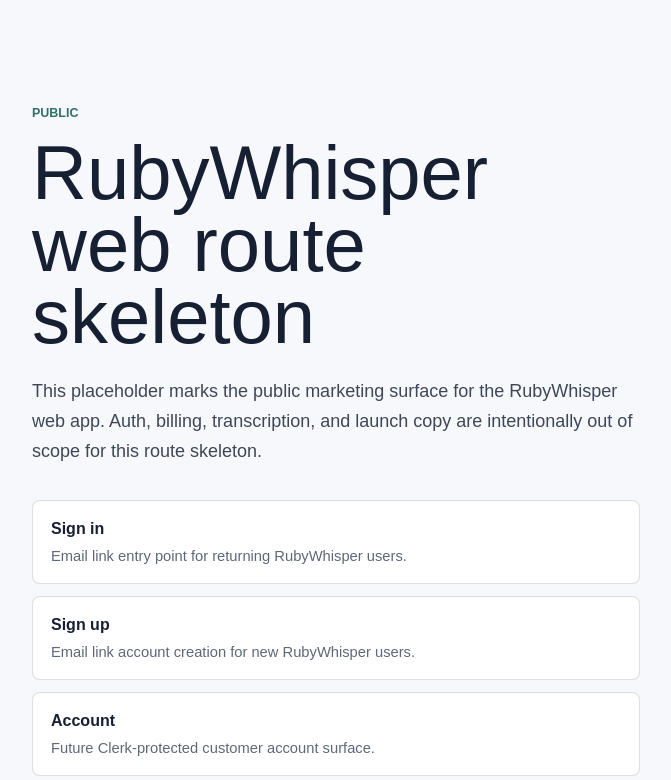
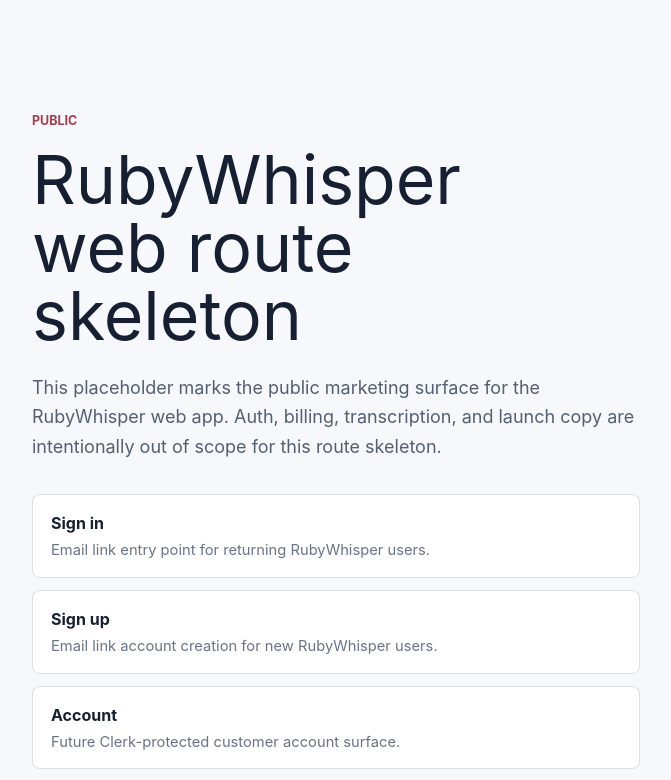
Before and after one commit to brandonnshore/rubywispr-, a Next.js app in the folder apps/web/: page / in a window 1280 px wide. Shown: the top 780 px of the page, without its empty margins (304-975 px from the left). Built offline with nearby package versions, Linux system fonts and the light colour scheme.

Commit message:
Add web design tokens and UI primitives

```diff
--- a/apps/web/src/app/globals.css
+++ b/apps/web/src/app/globals.css
@@ -1,78 +1,336 @@
 @import "tailwindcss";
 
 :root {
-  color: #172033;
-  background: #f7f8fb;
-  font-family: Arial, Helvetica, sans-serif;
+  /* WEB_DESIGN_SPEC token roles: color.background, color.surface, color.text.primary, color.text.secondary, color.accent, color.success, color.warning, color.error */
+  --rw-color-background: #f7f8fb;
+  --rw-color-surface: #ffffff;
+  --rw-color-surface-muted: #eef2f4;
+  --rw-color-surface-subtle: #fbfcfd;
+  --rw-color-text-primary: #172033;
+  --rw-color-text-secondary: #536071;
+  --rw-color-text-muted: #687486;
+  --rw-color-border: rgb(23 32 51 / 14%);
+  --rw-color-border-strong: rgb(23 32 51 / 22%);
+  --rw-color-accent: #a73e4c;
+  --rw-color-accent-hover: #87303d;
+  --rw-color-accent-soft: #fff1f3;
+  --rw-color-accent-border: rgb(167 62 76 / 30%);
+  --rw-color-accent-contrast: #ffffff;
+  --rw-color-success: #217a4b;
+  --rw-color-success-soft: #eef8f2;
+  --rw-color-success-border: rgb(33 122 75 / 28%);
+  --rw-color-warning: #986315;
+  --rw-color-warning-soft: #fff8e8;
+  --rw-color-warning-border: rgb(152 99 21 / 30%);
+  --rw-color-error: #b42334;
+  --rw-color-error-soft: #fff0f1;
+  --rw-color-error-border: rgb(180 35 52 / 30%);
+
+  /* WEB_DESIGN_SPEC token roles: radius.small, radius.medium */
+  --rw-radius-small: 4px;
+  --rw-radius-medium: 8px;
+
+  /* WEB_DESIGN_SPEC token roles: space.1, space.2, space.3, space.4, space.6, space.8 */
+  --rw-space-1: 4px;
+  --rw-space-2: 8px;
+  --rw-space-3: 12px;
+  --rw-space-4: 16px;
+  --rw-space-6: 24px;
+  --rw-space-8: 32px;
+
+  /* WEB_DESIGN_SPEC token roles: duration.fast, duration.normal, easing.standard */
+  --rw-duration-fast: 120ms;
+  --rw-duration-normal: 220ms;
+  --rw-easing-standard: cubic-bezier(0.2, 0, 0, 1);
+
+  --color-background: var(--rw-color-background);
+  --color-surface: var(--rw-color-surface);
+  --color-text-primary: var(--rw-color-text-primary);
+  --color-text-secondary: var(--rw-color-text-secondary);
+  --color-accent: var(--rw-color-accent);
+  --color-success: var(--rw-color-success);
+  --color-warning: var(--rw-color-warning);
+  --color-error: var(--rw-color-error);
+  --radius-small: var(--rw-radius-small);
+  --radius-medium: var(--rw-radius-medium);
+  --space-1: var(--rw-space-1);
+  --space-2: var(--rw-space-2);
+  --space-3: var(--rw-space-3);
+  --space-4: var(--rw-space-4);
+  --space-6: var(--rw-space-6);
+  --space-8: var(--rw-space-8);
+  --duration-fast: var(--rw-duration-fast);
+  --duration-normal: var(--rw-duration-normal);
+  --easing-standard: var(--rw-easing-standard);
+
+  --rw-font-sans: -apple-system, BlinkMacSystemFont, "Segoe UI", Helvetica,
+    Arial, sans-serif;
+  --rw-shadow-focus: 0 0 0 4px rgb(167 62 76 / 18%);
 }
 
 * {
   box-sizing: border-box;
 }
 
+html {
+  color: var(--rw-color-text-primary);
+  background: var(--rw-color-background);
+  font-family: var(--rw-font-sans);
+  text-rendering: optimizeLegibility;
+  -webkit-font-smoothing: antialiased;
+}
+
 body {
   margin: 0;
   min-height: 100vh;
-  background: #f7f8fb;
+  background: var(--rw-color-background);
+}
+
+::selection {
+  background: var(--rw-color-accent-soft);
+  color: var(--rw-color-text-primary);
 }
 
 a {
-  color: inherit;
-  text-decoration: none;
+  color: var(--rw-color-accent);
+  text-decoration-thickness: 1px;
+  text-underline-offset: 0.18em;
+  transition:
+    color var(--rw-duration-fast) var(--rw-easing-standard),
+    text-decoration-color var(--rw-duration-fast) var(--rw-easing-standard);
 }
 
+a:hover {
+  color: var(--rw-color-accent-hover);
+}
+
+button,
+input,
+textarea,
+select {
+  font: inherit;
+}
+
+button {
+  cursor: pointer;
+}
+
+:focus-visible {
+  outline: 3px solid var(--rw-color-accent);
+  outline-offset: 3px;
+  box-shadow: var(--rw-shadow-focus);
+}
+
+:disabled,
+[aria-disabled="true"],
+[data-disabled="true"] {
+  cursor: not-allowed;
+  opacity: 0.58;
+}
+
+[data-loading="true"] {
+  cursor: progress;
+}
+
+@media (prefers-reduced-motion: reduce) {
+  *,
+  *::before,
+  *::after {
+    scroll-behavior: auto !important;
+    transition-duration: 1ms !important;
+    animation-duration: 1ms !important;
+    animation-iteration-count: 1 !important;
+  }
+}
+
+h1,
+h2,
+h3,
+p {
+  overflow-wrap: break-word;
+}
+
+h1 {
+  margin: 0;
+  max-width: 13ch;
+  color: var(--rw-color-text-primary);
+  font-size: clamp(2.1rem, 6.5vw, 4.25rem);
+  line-height: 1;
+  letter-spacing: 0;
+}
+
+.rw-page-shell,
 .surface-shell {
   display: grid;
   min-height: 100vh;
   place-items: center;
-  padding: 48px 20px;
+  padding: clamp(var(--rw-space-8), 7vw, 56px) var(--rw-space-6);
 }
 
+.rw-container,
 .surface-panel {
   width: min(100%, 720px);
   padding: clamp(28px, 5vw, 56px);
 }
 
+.rw-kicker,
 .surface-kicker {
   margin: 0 0 14px;
-  color: #2f6f6a;
+  color: var(--rw-color-accent);
   font-size: 0.78rem;
   font-weight: 700;
   letter-spacing: 0;
   text-transform: uppercase;
 }
 
-h1 {
-  margin: 0;
-  max-width: 12ch;
-  color: #172033;
-  font-size: clamp(2.1rem, 7vw, 4.75rem);
-  line-height: 0.95;
-  letter-spacing: 0;
-}
-
+.rw-copy,
 .surface-copy {
-  margin: 24px 0 0;
+  margin: var(--rw-space-6) 0 0;
   max-width: 62ch;
-  color: #3f4757;
+  color: var(--rw-color-text-secondary);
   font-size: clamp(1rem, 2vw, 1.125rem);
   line-height: 1.65;
 }
 
+.rw-stack {
+  display: grid;
+  gap: var(--rw-space-4);
+}
+
+.rw-cluster {
+  display: flex;
+  flex-wrap: wrap;
+  gap: var(--rw-space-3);
+  align-items: center;
+}
+
+.rw-panel,
+.route-link,
+.email-auth-form,
+.account-status {
+  border: 1px solid var(--rw-color-border);
+  border-radius: var(--rw-radius-medium);
+  background: var(--rw-color-surface);
+}
+
+.rw-panel {
+  padding: clamp(var(--rw-space-6), 4vw, var(--rw-space-8));
+}
+
+.rw-button,
+.email-auth-form button,
+.account-acceptance-form button,
+.account-billing-actions button {
+  display: inline-flex;
+  min-height: 48px;
+  width: fit-content;
+  align-items: center;
+  justify-content: center;
+  border: 1px solid var(--rw-color-accent);
+  border-radius: var(--rw-radius-medium);
+  background: var(--rw-color-accent);
+  color: var(--rw-color-accent-contrast);
+  font: inherit;
+  font-weight: 700;
+  padding: 0 18px;
+  text-decoration: none;
+  transition:
+    background var(--rw-duration-fast) var(--rw-easing-standard),
+    border-color var(--rw-duration-fast) var(--rw-easing-standard),
+    color var(--rw-duration-fast) var(--rw-easing-standard);
+}
+
+.rw-button:hover,
+.email-auth-form button:hover:not(:disabled),
+.account-acceptance-form button:hover:not(:disabled),
+.account-billing-actions button:hover:not(:disabled) {
+  border-color: var(--rw-color-accent-hover);
+  background: var(--rw-color-accent-hover);
+  color: var(--rw-color-accent-contrast);
+}
+
+.rw-button-secondary,
+.account-billing-actions form:last-child button {
+  border-color: var(--rw-color-accent-border);
+  background: var(--rw-color-surface);
+  color: var(--rw-color-accent);
+}
+
+.rw-button-secondary:hover,
+.account-billing-actions form:last-child button:hover:not(:disabled) {
+  border-color: var(--rw-color-accent);
+  background: var(--rw-color-accent-soft);
+  color: var(--rw-color-accent-hover);
+}
+
+.rw-field,
+.email-auth-form input {
+  min-height: 48px;
+  border: 1px solid var(--rw-color-border-strong);
+  border-radius: var(--rw-radius-medium);
+  background: var(--rw-color-surface);
+  color: var(--rw-color-text-primary);
+  padding: 0 14px;
+}
+
+.rw-field::placeholder,
+.email-auth-form input::placeholder {
+  color: var(--rw-color-text-muted);
+}
+
+.rw-label,
+.email-auth-form label {
+  color: var(--rw-color-text-primary);
+  font-size: 0.92rem;
+  font-weight: 700;
+}
+
+.rw-status,
+.account-feedback,
+.account-status .account-warning {
+  border-left: 3px solid var(--rw-color-warning);
+  color: var(--rw-color-text-secondary);
+  padding-left: var(--rw-space-3);
+}
+
+.rw-status-success {
+  border-color: var(--rw-color-success);
+  background: var(--rw-color-success-soft);
+}
+
+.rw-status-warning,
+.account-status-required {
+  border-color: var(--rw-color-warning-border);
+  background: var(--rw-color-warning-soft);
+}
+
+.rw-status-error {
+  border-color: var(--rw-color-error);
+  background: var(--rw-color-error-soft);
+}
+
 .route-list {
   display: grid;
-  gap: 12px;
-  margin-top: 34px;
+  gap: var(--rw-space-3);
+  margin-top: var(--rw-space-8);
 }
 
 .route-link {
   display: grid;
   gap: 6px;
   min-height: 76px;
-  border: 1px solid rgb(23 32 51 / 14%);
-  border-radius: 8px;
-  background: #ffffff;
-  padding: 16px 18px;
+  color: inherit;
+  padding: var(--rw-space-4) 18px;
+  text-decoration: none;
+  transition:
+    border-color var(--rw-duration-fast) var(--rw-easing-standard),
+    background var(--rw-duration-fast) var(--rw-easing-standard);
+}
+
+.route-link:hover {
+  border-color: var(--rw-color-accent-border);
+  background: var(--rw-color-surface-subtle);
+  color: inherit;
 }
 
 .route-link span {
@@ -80,7 +338,7 @@
 }
 
 .route-link small {
-  color: #5f6877;
+  color: var(--rw-color-text-muted);
   font-size: 0.92rem;
   line-height: 1.35;
 }
@@ -94,69 +352,32 @@
 }
 
 .auth-card {
-  margin-top: 32px;
+  margin-top: var(--rw-space-8);
   max-width: 420px;
 }
 
 .email-auth-form {
   display: grid;
-  gap: 12px;
-  border: 1px solid rgb(23 32 51 / 14%);
-  border-radius: 8px;
-  background: #ffffff;
+  gap: var(--rw-space-3);
   padding: 20px;
-}
-
-.email-auth-form label {
-  color: #172033;
-  font-size: 0.92rem;
-  font-weight: 700;
-}
-
-.email-auth-form input,
-.email-auth-form button {
-  min-height: 48px;
-  border-radius: 8px;
-  font: inherit;
-}
-
-.email-auth-form input {
-  border: 1px solid rgb(23 32 51 / 18%);
-  padding: 0 14px;
-}
-
-.email-auth-form button {
-  border: 0;
-  background: #2f6f6a;
-  color: #ffffff;
-  font-weight: 700;
-}
-
-.email-auth-form input:disabled,
-.email-auth-form button:disabled {
-  cursor: not-allowed;
-  opacity: 0.62;
 }
 
 .email-auth-form p {
   margin: 0;
-  color: #5f6877;
+  color: var(--rw-color-text-muted);
   font-size: 0.9rem;
   line-height: 1.45;
 }
 
 .auth-switch {
   margin: 20px 0 0;
-  color: #3f4757;
+  color: var(--rw-color-text-secondary);
   font-size: 0.96rem;
   line-height: 1.5;
 }
 
 .auth-switch a {
-  color: #2f6f6a;
   font-weight: 700;
-  text-decoration: underline;
-  text-underline-offset: 3px;
 }
 
 .clerk-root {
@@ -174,21 +395,13 @@
 .account-status {
   display: grid;
   gap: 14px;
-  margin-top: 32px;
-  border: 1px solid rgb(23 32 51 / 14%);
-  border-radius: 8px;
-  background: #ffffff;
+  margin-top: var(--rw-space-8);
   padding: clamp(20px, 4vw, 28px);
-}
-
-.account-status-required {
-  border-color: rgb(152 89 31 / 30%);
-  background: #fffdf8;
 }
 
 .account-status-label {
   margin: 0;
-  color: #2f6f6a;
+  color: var(--rw-color-accent);
   font-size: 0.78rem;
   font-weight: 700;
   letter-spacing: 0;
@@ -196,12 +409,12 @@
 }
 
 .account-status-required .account-status-label {
-  color: #98591f;
+  color: var(--rw-color-warning);
 }
 
 .account-status h2 {
   margin: 0;
-  color: #172033;
+  color: var(--rw-color-text-primary);
   font-size: clamp(1.35rem, 3vw, 2rem);
   line-height: 1.1;
   letter-spacing: 0;
@@ -210,39 +423,33 @@
 .account-status p {
   margin: 0;
   max-width: 64ch;
-  color: #3f4757;
+  color: var(--rw-color-text-secondary);
   font-size: 1rem;
   line-height: 1.55;
 }
 
 .account-metadata {
-  color: #172033;
+  color: var(--rw-color-text-primary);
   font-weight: 700;
-}
-
-.account-feedback,
-.account-status .account-warning {
-  border-left: 3px solid #98591f;
-  padding-left: 12px;
 }
 
 .account-acceptance-form {
   display: grid;
   gap: 18px;
-  margin-top: 4px;
+  margin-top: var(--rw-space-1);
 }
 
 .account-billing-actions {
   display: flex;
   flex-wrap: wrap;
-  gap: 12px;
-  margin-top: 4px;
+  gap: var(--rw-space-3);
+  margin-top: var(--rw-space-1);
 }
 
 .account-checkbox-row {
   display: grid;
   grid-template-columns: 20px minmax(0, 1fr);
-  gap: 12px;
+  gap: var(--rw-space-3);
   align-items: start;
 }
 
@@ -250,39 +457,28 @@
   width: 18px;
   height: 18px;
   margin: 2px 0 0;
-  accent-color: #2f6f6a;
+  accent-color: var(--rw-color-accent);
 }
 
 .account-checkbox-row label {
-  color: #172033;
+  color: var(--rw-color-text-primary);
   font-size: 0.98rem;
   line-height: 1.5;
 }
 
-.account-acceptance-form button,
-.account-billing-actions button {
-  min-height: 48px;
-  width: fit-content;
-  border: 0;
-  border-radius: 8px;
-  background: #2f6f6a;
-  color: #ffffff;
-  font: inherit;
-  font-weight: 700;
-  padding: 0 18px;
-}
-
-.account-billing-actions form:last-child button {
-  border: 1px solid rgb(47 111 106 / 34%);
-  background: #ffffff;
-  color: #2f6f6a;
-}
-
 @media (max-width: 520px) {
+  .rw-page-shell,
   .surface-shell {
     place-items: start;
+    padding: var(--rw-space-6) var(--rw-space-4);
   }
 
+  .rw-container,
+  .surface-panel {
+    padding: var(--rw-space-4) 0;
+  }
+
+  .rw-button,
   .account-acceptance-form button,
   .account-billing-actions,
   .account-billing-actions form,
```
Also changed, not shown: apps/web/src/app/(auth)/_components/auth-route-shell.tsx (+4 -4 lines).
